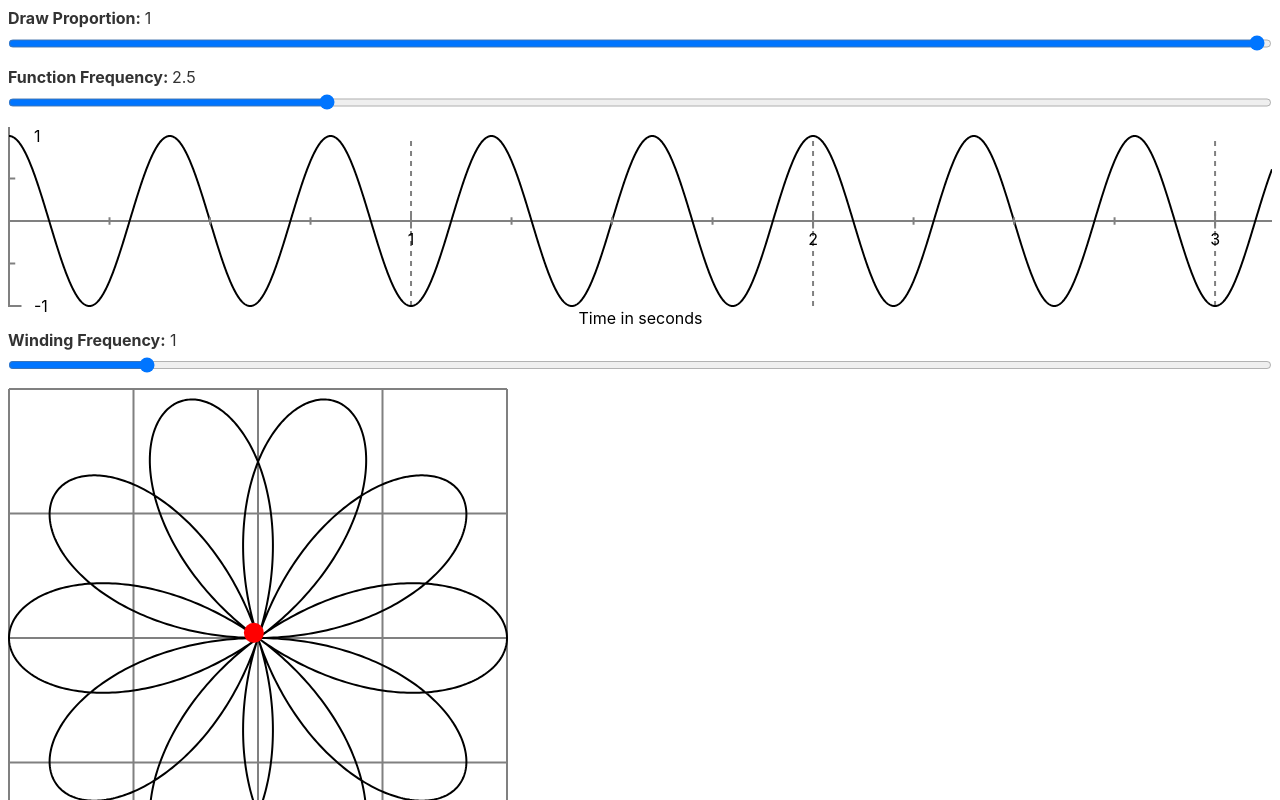
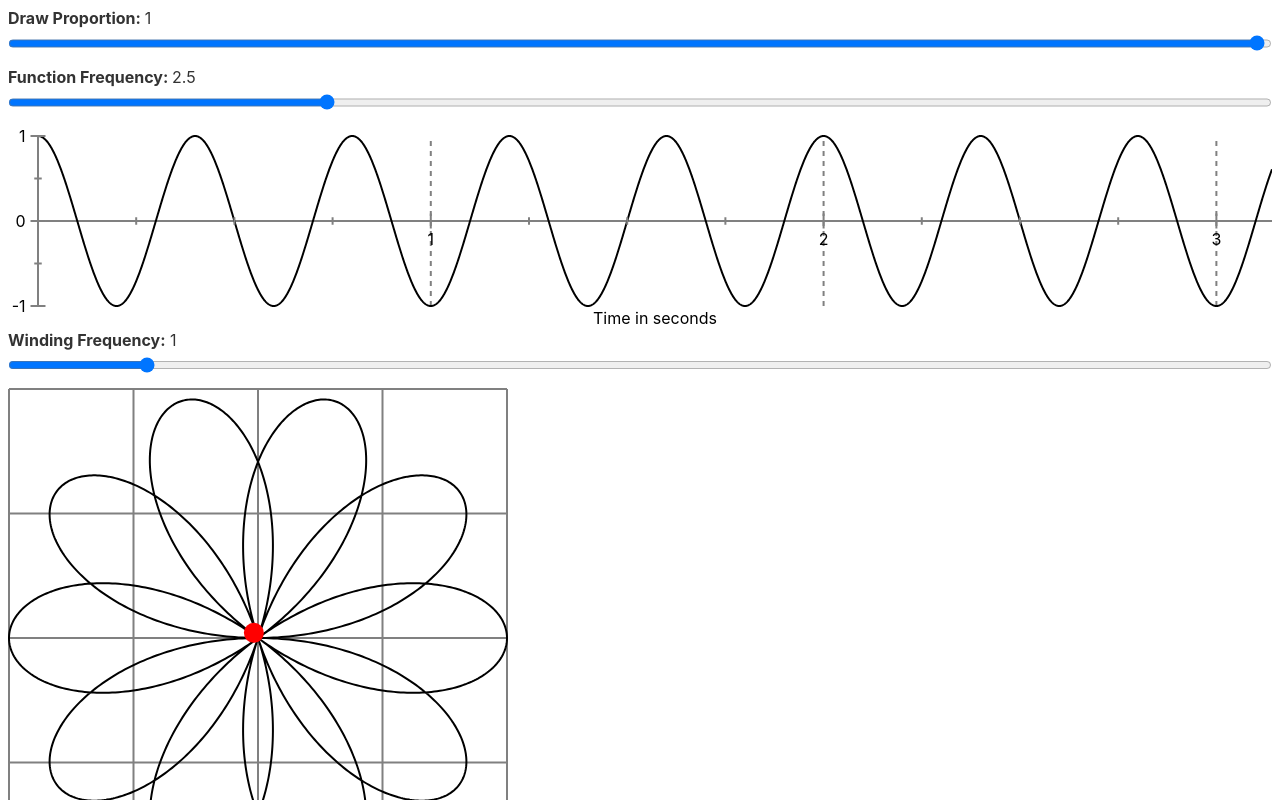
Before and after one commit to harryli0088/fourier-transform-visualized, a Svelte app: page / in a window 1280 px wide. Shown: the top 800 px of the page. Built offline with nearby package versions, Linux system fonts and the light colour scheme.

Commit message:
plot labels

```diff
--- a/src/Components/Plot.svelte
+++ b/src/Components/Plot.svelte
@@ -8,7 +8,7 @@
 
   export let drawProportion: number = 1 //between 0 and 1, the proportion of the points to draw
   export let height: number = 200
-  export let margin: {b: number, l: number, r: number, t: number} = {b:20,l:1,r:0,t:10}
+  export let margin: {b: number, l: number, r: number, t: number} = {b:20,l:30,r:0,t:10}
   export let points: PointType[] = []
   export let range: [number, number] | null = null
   export let stroke: string = "black"
@@ -17,10 +17,10 @@
   export let xTickGap: number = 0.25
   export let xTickSize: number = 15
   export let yTickGap: number = 0.5
-  export let yTickSize: number = 25
+  export let yTickSize: number = 15
 
   $: domain = getDomain(points)
-  $: useRange = range || getRange(points) //use the range from props if provided, else use find the range of the points
+  $: useRange = range || getRange(points).map((n,i) => i===0?Math.floor(n):Math.ceil(n)) as [number, number] //use the range from props if provided, else use find the range of the points
   $: xTickHalfSize = xTickSize/2
   $: yTickHalfSize = yTickSize/2
 
@@ -38,17 +38,20 @@
   $: y0 = yScale(0)
 
 
-  function getLabels(domain: [number,number]) {
+  function getLabels(
+    domain: [number,number],
+    showZero: boolean = false
+  ) {
     const labels: number[] = []
     for(let i=Math.ceil(domain[0]); i<=domain[1]; i++) {
-      if(i !== 0) {
+      if(showZero || i !== 0) {
         labels.push(i)
       }
     }
     return labels
   }
   $: xLabels = getLabels(domain)
-  $: yLabels = getLabels(useRange)
+  $: yLabels = getLabels(useRange, true)
 
   $: pixelPoints = points.map(p => ({x: xScale(p.x), y: yScale(p.y)}))
   $: pointStrings = pixelPoints.map(p => `${p.x},${p.y}`)
@@ -63,7 +66,7 @@
     tickGap: number,
   ) {
     const ticks: {i: number, o: number}[] = []
-    for(let i=Math.ceil(domain[0]); i<domain[1]; i+=tickGap) {
+    for(let i=Math.ceil(domain[0]); i<=domain[1]; i+=tickGap) {
       ticks.push({i, o: scale(i)})
     }
     return ticks
@@ -97,7 +100,7 @@
 	<div bind:clientWidth={width}>
     <svg {width} {height}>
       <line x1={xScale(domain[0])} y1={y0} x2={xScale(domain[1])} y2={y0}/>
-      <line x1={x0} y1={yScale(useRange[0])} x2={x0} y2={useRange[1]}/>
+      <line x1={x0} y1={yScale(useRange[0])} x2={x0} y2={yScale(useRange[1])}/>
 
       {#each windingFreqTicks as t}
         <line class="winding-freq-tick" x1={t} y1={yScale(useRange[0])} x2={t} y2={yScale(useRange[1])}/>
@@ -116,7 +119,7 @@
         <text x={xScale(l)} y={y0 + xTickHalfSize} dy="1em" text-anchor="middle">{l}</text>
       {/each}
       {#each yLabels as l}
-        <text x={x0 + yTickSize} y={yScale(l)} dy="0.4em" text-anchor="start">{l}</text>
+        <text x={x0 - yTickHalfSize - 5} y={yScale(l)} dy="0.4em" text-anchor="end">{l}</text>
       {/each}
 
 
```
